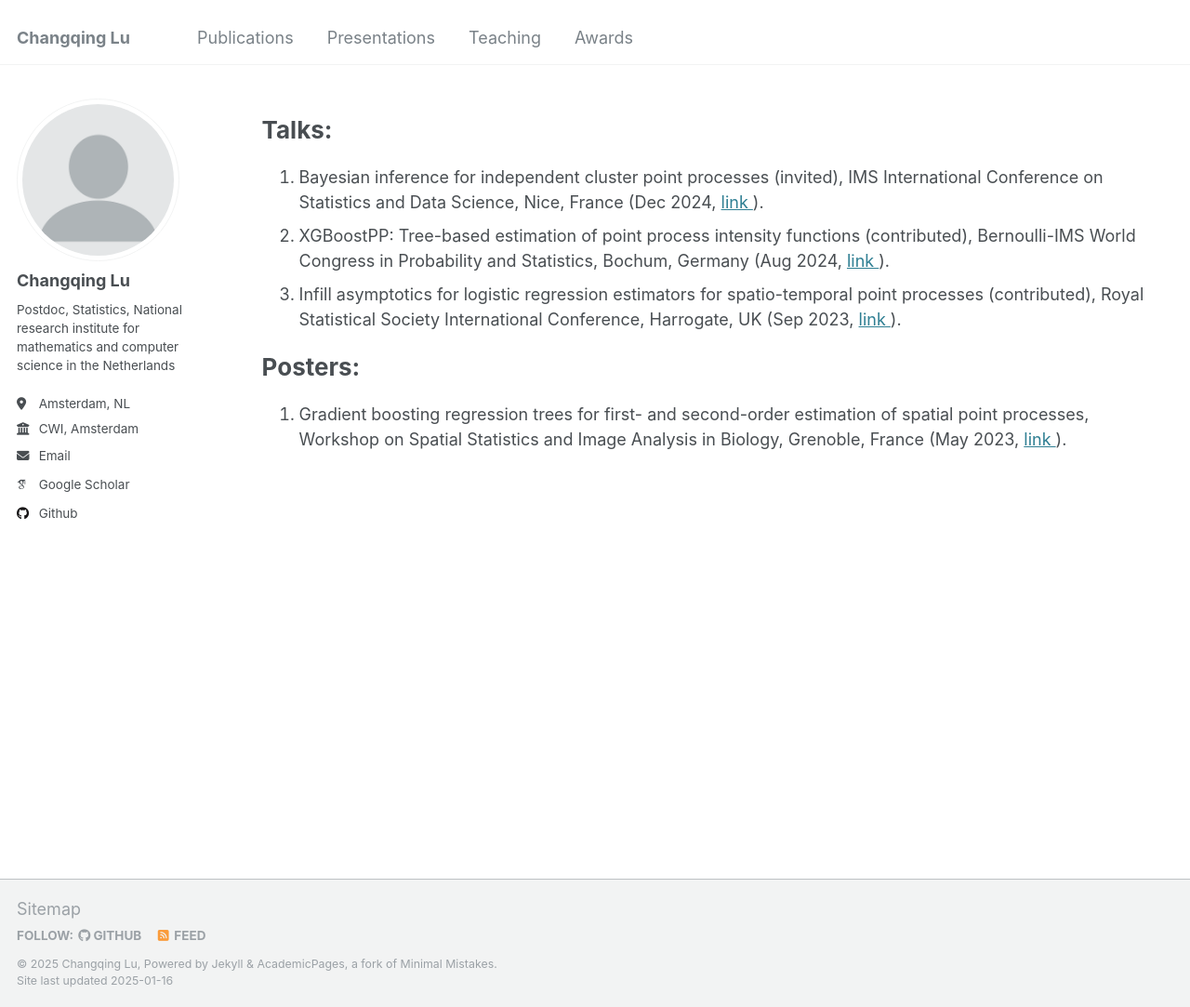
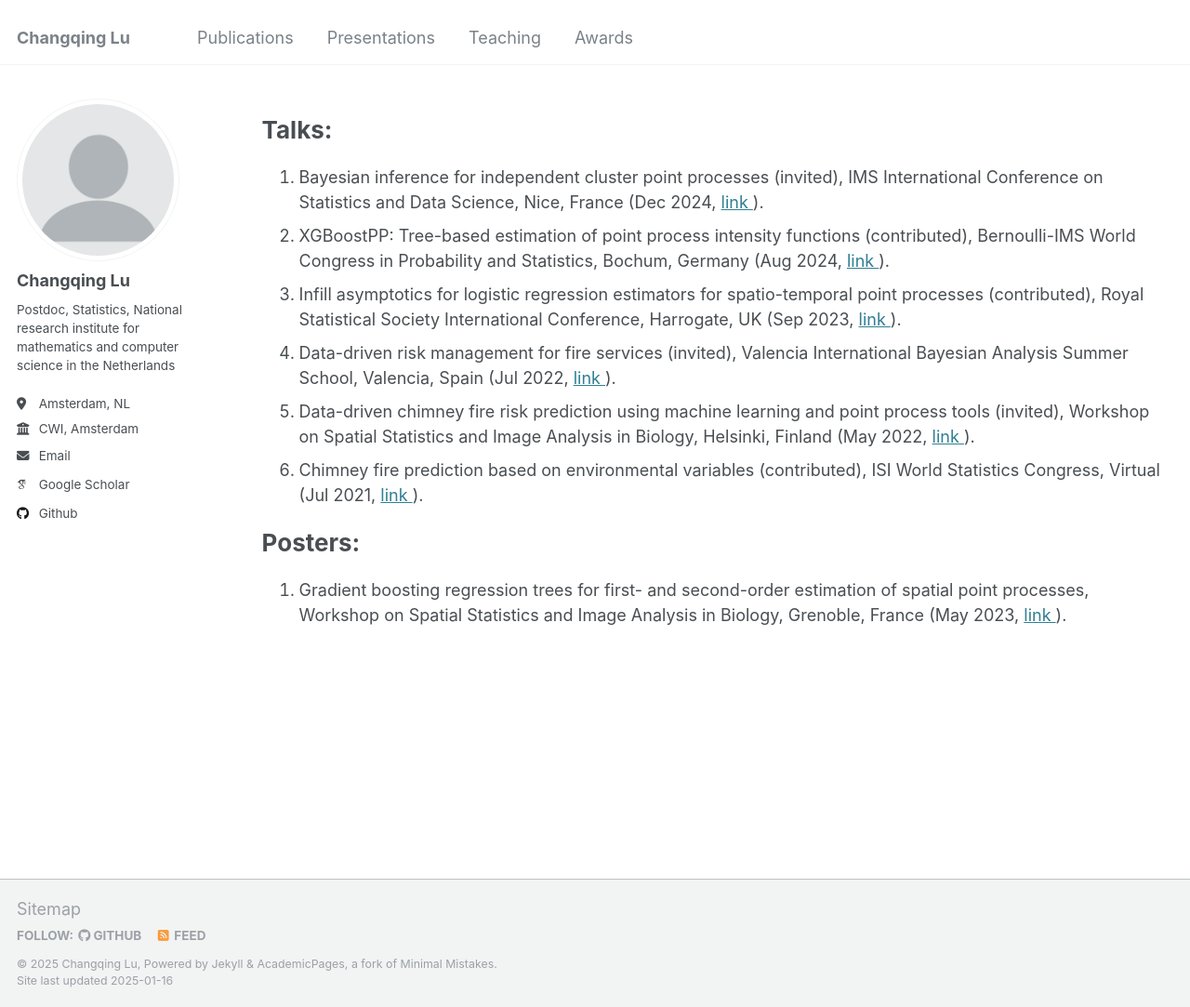
Before and after one commit to Bobby-Lu/Bobby-Lu.github.io, a Jekyll site: the page built from _pages/talks.html, in a window 1280 px wide and 1083 px high. Shown: the whole window at 93% size. Built offline with Jekyll 4.4.1, drawn with Linux system fonts in a browser that asks for light colours; some web fonts are replaced.

Commit message:
Update talks.html

```diff
--- a/_pages/talks.html
+++ b/_pages/talks.html
@@ -34,6 +34,30 @@ author_profile: true
       link
       </a>).
     </li>
+
+    <li>
+      Data-driven risk management for fire services (invited),
+      Valencia International Bayesian Analysis Summer School, Valencia, Spain (Jul 2022,
+      <a href="https://bayesian.org/5th-edition-of-the-valencia-international-bayesian-summer-school-vibass5/">
+      link
+      </a>).
+    </li>
+
+    <li>
+      Data-driven chimney fire risk prediction using machine learning and point process tools (invited),
+      Workshop on Spatial Statistics and Image Analysis in Biology, Helsinki, Finland (May 2022,
+      <a href="https://rubenseyer.github.io/SSIAB16/static/Program%20_%20The%2014th%20Workshop%20on%20Spatial%20Statistics%20and%20Image%20Analysis%20in%20Biology.pdf">
+      link
+      </a>).
+    </li>
+
+    <li>
+      Chimney fire prediction based on environmental variables (contributed),
+      ISI World Statistics Congress, Virtual (Jul 2021,
+      <a href="https://isi2021.org">
+      link
+      </a>).
+    </li>
   </ol>
 </div>
 
```
